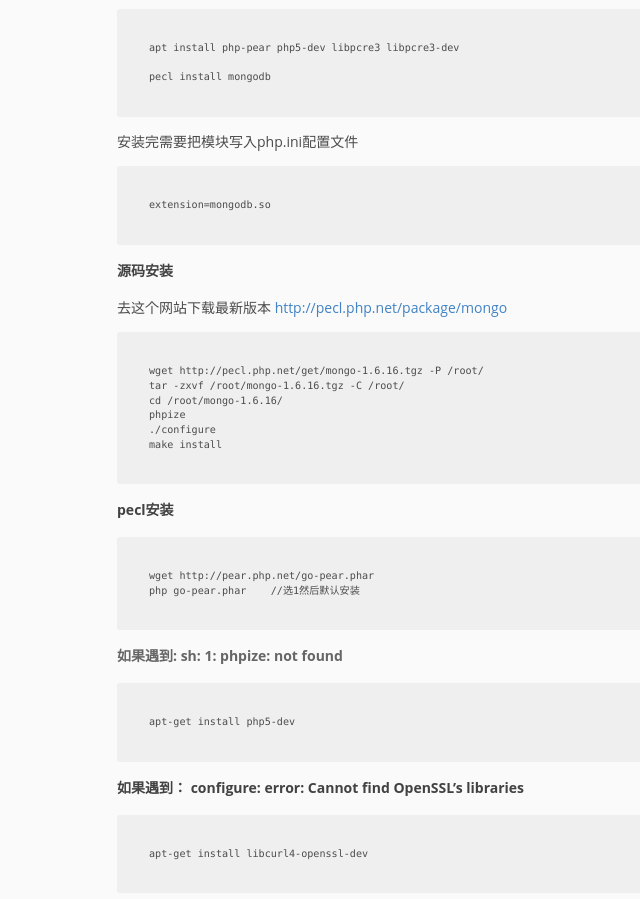
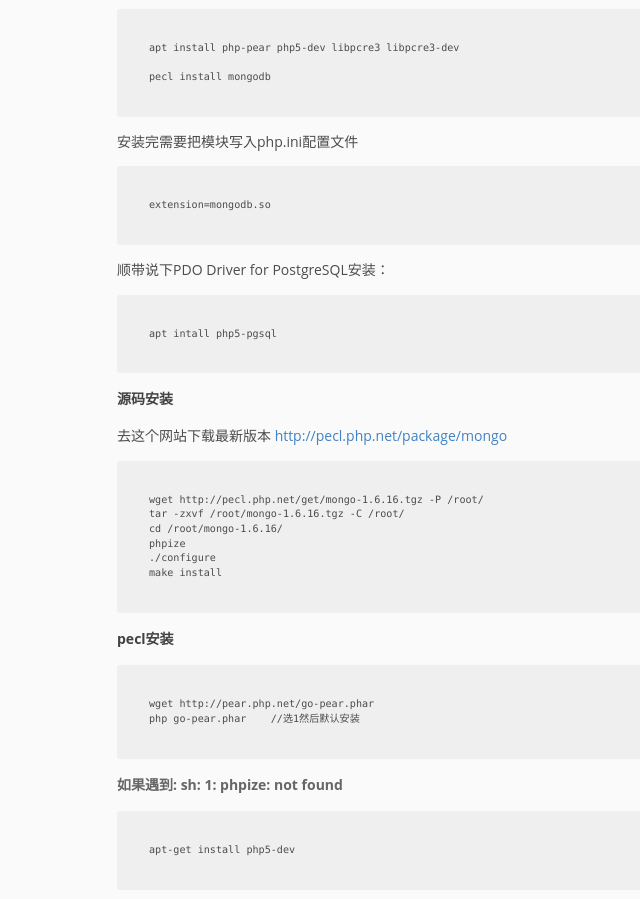
Before and after one commit to pingmalu/pingmalu.github.io, a Jekyll site: the page built from _posts/2016-03-29-PHP安装mongoDB扩展.md, in a window 1280 px wide and 900 px high, scrolled down 859 px. Shown: the whole window, without its empty margins (83-723 px from the left). Built offline with Jekyll 4.4.1, drawn with Linux system fonts in a browser that asks for light colours; nearby versions of some CDN libraries.

Commit message:
'update'

```diff
--- a/_posts/2016-03-29-PHP安装mongoDB扩展.md
+++ b/_posts/2016-03-29-PHP安装mongoDB扩展.md
@@ -33,6 +33,9 @@ title: PHP安装mongoDB扩展
 
 	extension=mongodb.so
 
+顺带说下PDO Driver for PostgreSQL安装：
+
+	apt intall php5-pgsql
 
 ### 源码安装
 
```
